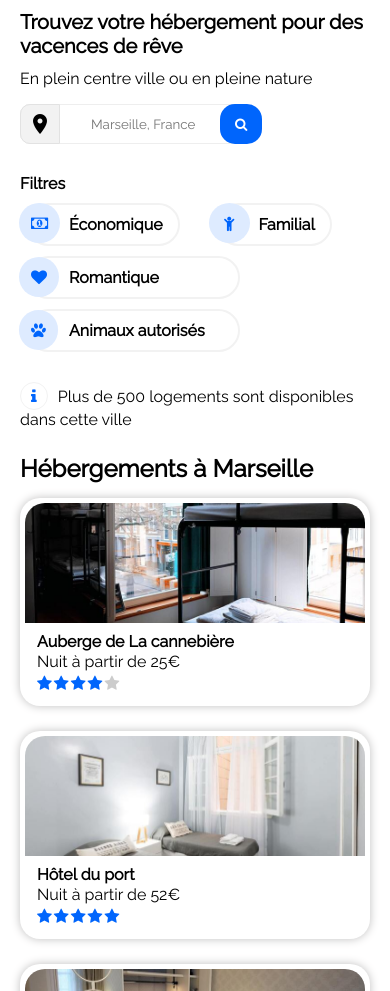
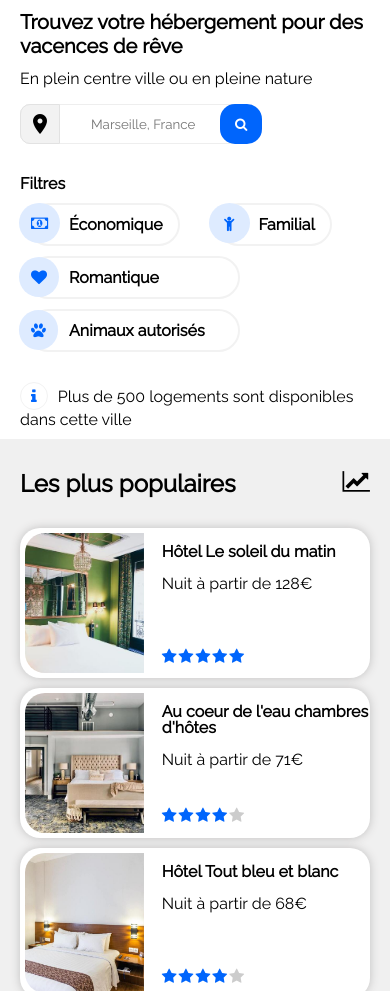
Before and after one commit to GhostDDog/OC-P2, a plain HTML site: page index.html in a window 390 px wide. Shown: the part 109-1100 px from the top of the page. Drawn offline with Linux system fonts and the light colour scheme.

Commit message:
modif0206

```diff
--- a/css/styles.css
+++ b/css/styles.css
@@ -679,7 +679,8 @@ footer ul li {
     }
 
     .col-md-12{
-        width: 100%;
+        width: 96%;
+
     }
 
     .col-8 {
@@ -690,7 +691,7 @@ footer ul li {
         flex-direction: column !important;
     }
     .pr-35 {
-        padding-right: 0px;
+        padding-right: 16px;
     }
 
     .card {
@@ -774,6 +775,10 @@ footer ul li {
         text-align: left;
     }
 
+    .col-3 {
+        width: 33.33%;
+    }
+
 }
 
 @media screen and (max-width:768px) {
@@ -781,6 +786,10 @@ footer ul li {
         width: auto;
     }
 
+    .row2{
+        display: flex !important;
+        flex-direction: column-reverse !important;
+    }
 
     img {
         object-fit: cover;
@@ -1072,6 +1081,7 @@ footer ul li {
         text-align: left;
     }
 
+
     footer {
         padding-left: 20px;
     }
--- a/index.html
+++ b/index.html
@@ -51,7 +51,7 @@
         </div>
     </div>
     <div class="container-middle">
-        <div class="row row2 reversed">
+        <div class="row row2">
             <div class="col-8 col-md-12">
                 <div class="bg-gray p-2 rounded">
                     <h1 id="Hebergement">Hébergements à Marseille</h1>
@@ -164,7 +164,7 @@
                     <div class="show"><a href="#" class="bold">Afficher plus</a></div>
                 </div>
             </div>
-            <div class="col-4 col-md-12 pr-35 mt-1">
+            <div class="col-4 col-md-12 pr-35 mt-1 reversed">
                 <div class="bg-gray2 p-2-2 rounded">
                     <h1 class="Popu">Les plus populaires<i class="fa fa-line-chart"></i></h1>
                     <div class="p-1">
```
